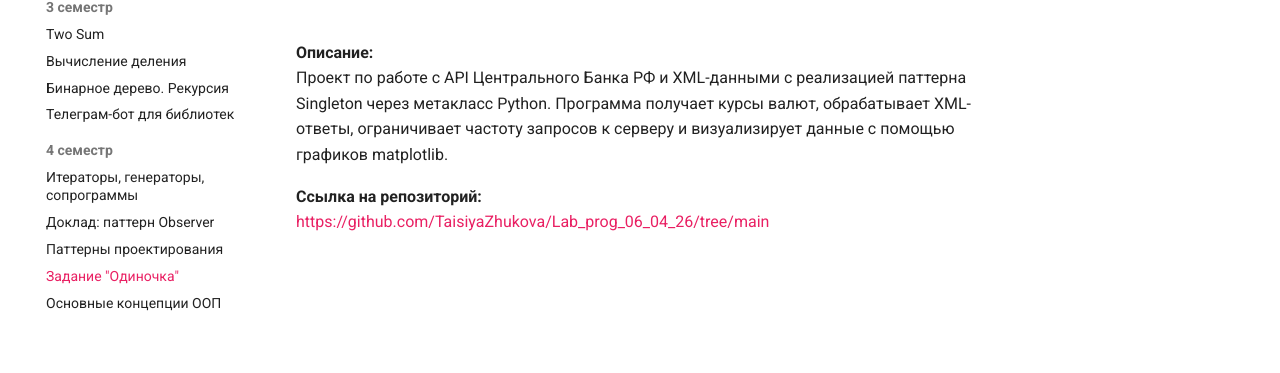
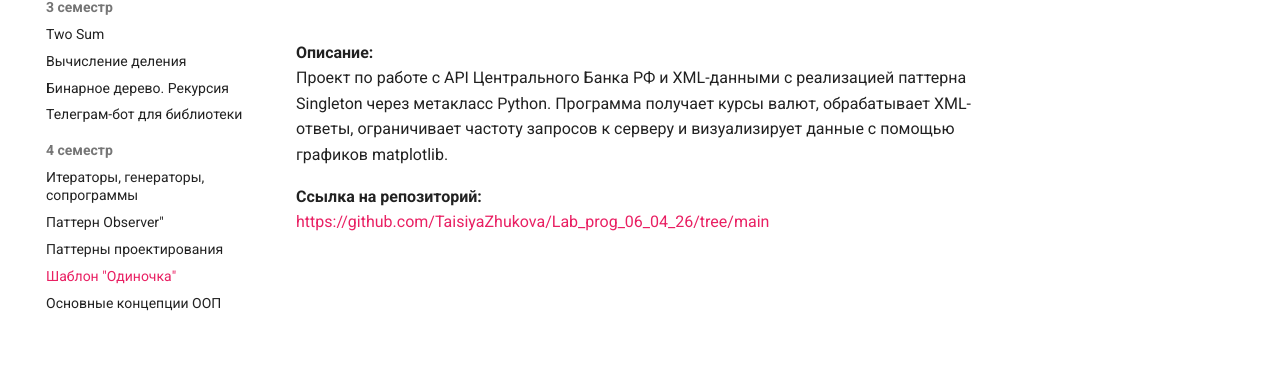
Before and after one commit to TaisiyaZhukova/portfolio-site, an MkDocs documentation site: the page built from docs/projects/singleton_pattern.md, in a window 1280 px wide. Shown: the part 188-561 px from the top of the page. Built offline with MkDocs 1.6.1 and Material for MkDocs 9.7.7, drawn with Linux system fonts in a browser that asks for light colours.

Commit message:
Update mkdocs.yml

```diff
--- a/mkdocs.yml
+++ b/mkdocs.yml
@@ -43,11 +43,11 @@ nav:
           - Two Sum: projects/two_sum.md
           - Вычисление деления: projects/division_calculation.md
           - Бинарное дерево. Рекурсия: projects/binary_tree_recursion.md
-          - Телеграм-бот для библиотек: projects/telegram_bot_libraries.md
+          - Телеграм-бот для библиотеки: projects/telegram_bot_libraries.md
 
       - 4 семестр:
           - Итераторы, генераторы, сопрограммы: projects/iterators_generators_coroutines.md
-          - "Доклад: паттерн Observer": projects/observer_pattern_report.md
+          - Паттерн Observer": projects/observer_pattern_report.md
           - Паттерны проектирования: projects/design_patterns_lab.md
-          - Задание "Одиночка": projects/singleton_pattern.md
+          - Шаблон "Одиночка": projects/singleton_pattern.md
           - Основные концепции ООП: projects/oop_concepts_python.md
```
